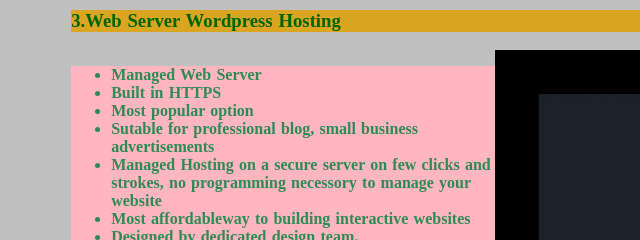
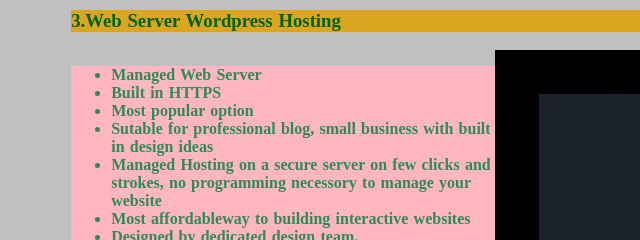
Before and after one commit to abc12345432/abc12345432.github.io, a plain HTML site: page products.html in a window 1280 px wide. Shown: the part 1340-1580 px from the top of the page, 0-640 px from the left. Drawn offline with Linux system fonts and the light colour scheme.

Commit message:
Update products.html

```diff
--- a/products.html
+++ b/products.html
@@ -55,7 +55,7 @@
     <li>Managed Web Server</li>
     <li>Built in HTTPS</li>
     <li>Most popular option</li>
-    <li>Sutable for professional blog, small business advertisements</li>
+    <li>Sutable for professional blog, small business with built in design ideas</li>
     <li>Managed Hosting on a secure server on few clicks and strokes, no programming necessory to manage your website </li>
     <li>Most affordableway to building interactive websites</li>
     <li>Designed by dedicated design team.</li>
```
